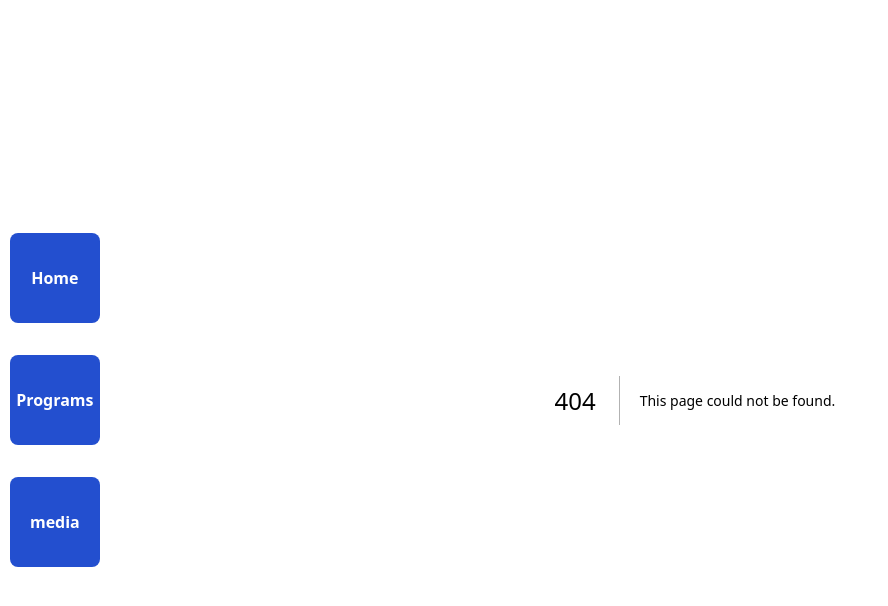
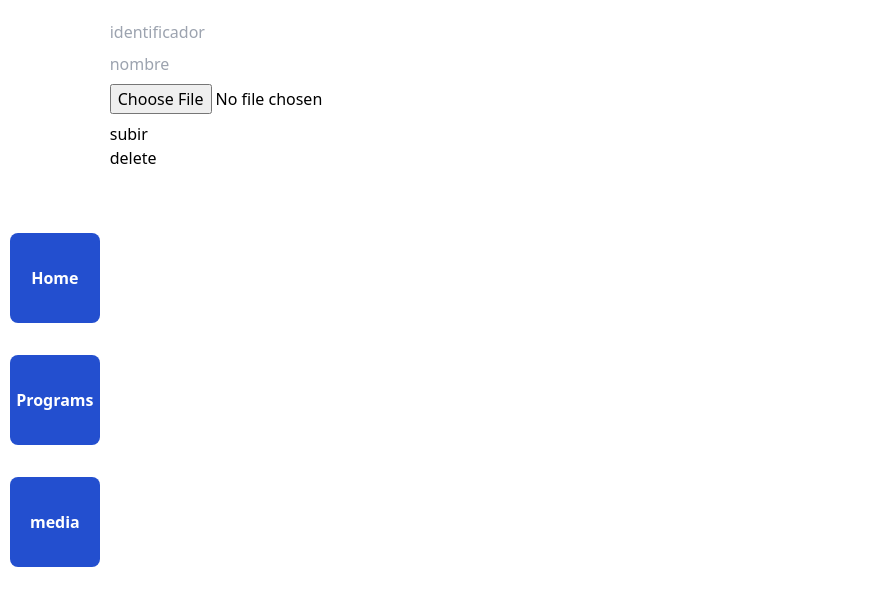
Before and after one commit to jorgezerpa/zw-dashboard, a Next.js app: page /media/edit/1 in a window 1280 px wide. Before the commit this address had no page. Shown: the top 606 px of the page, without its empty margins (0-888 px from the left). Built offline with nearby package versions, Linux system fonts and the light colour scheme; no server answers.

Commit message:
solve small bugs on media/edit file

```diff
--- a/src/commons/Sidebar.tsx
+++ b/src/commons/Sidebar.tsx
@@ -1,22 +1,29 @@
 import React from 'react'
 import Link from 'next/link'
+import { useUIContext } from '../context/UIContext'
 
 const items = ['', 'programs']
 
 export const Sidebar = () => {
+  const context = useUIContext()
+
+  const handleOnClick = () => {
+    context.setIsLoading(true)
+  }
+
   return (
     <div className='w-[120px] h-screen flex flex-col items-center justify-center gap-8'>
-              <Link className='text-white font-bold text-center' href={`/`}>
+              <Link onClick={handleOnClick} className='text-white font-bold text-center' href={`/`}>
                 <div className='w-[90px] h-[90px] rounded-lg bg-[#234fcf] flex justify-center items-center'>
                       Home
                 </div>
               </Link>
-              <Link className='text-white font-bold text-center' href={`/programs`}>
+              <Link onClick={handleOnClick} className='text-white font-bold text-center' href={`/programs`}>
                 <div className='w-[90px] h-[90px] rounded-lg bg-[#234fcf] flex justify-center items-center'>
                       Programs
                 </div>
               </Link>
-              <Link className='text-white font-bold text-center' href={`/media`}>
+              <Link onClick={handleOnClick} className='text-white font-bold text-center' href={`/media`}>
                 <div className='w-[90px] h-[90px] rounded-lg bg-[#234fcf] flex justify-center items-center'>
                       media
                 </div>
--- /dev/null
+++ b/src/pages/media/edit/[id].tsx
@@ -0,0 +1,103 @@
+import React, { SyntheticEvent, useRef, useState, useEffect } from 'react'
+import { updateAsset, getAsset, deleteAsset } from '../../../services/zwAPI'
+import { useUIContext } from '../../../context/UIContext'
+import { useRouter } from 'next/router'
+
+type AssetType = {id: number|string, path:string, identifier:string, name:string}
+
+const update = () => {
+    const context = useUIContext()
+    const router = useRouter()
+    const formRef = useRef<HTMLFormElement>(null)
+    const [uploaded, setUploaded] = useState(false)
+    const [asset, setAsset] = useState<Partial<AssetType>>({})
+
+    useEffect(() => {
+        (async()=>{
+            try {
+                if(typeof router.query.id==='string'){
+                    let type: "image" | "video" | "file" = 'image' //by default to satisfy ts, but yes or yes have to be setted
+                    if(router.query.type==='images') type='image'
+                    if(router.query.type==='videos') type='video'
+                    if(router.query.type==='files') type='file'
+                    const result = await getAsset(router.query.id, type)
+                    setAsset(result)
+                    context.setIsLoading(false)
+                }
+            } catch (error) {
+                context.setIsLoading(false)
+                context.setError(false)
+            }
+        })()
+    }, [router])
+
+    const handleSubmit = async(e:SyntheticEvent) => {
+        e.preventDefault()
+        context.setIsLoading(true)
+        try {
+            if(formRef.current){
+                const data = new FormData(formRef.current)
+                if(typeof router.query.id==='string'){
+                let type: "image" | "video" | "file" = 'image' //by default to satisfy ts, but yes or yes have to be setted
+                if(router.query.type==='images') type='image'
+                if(router.query.type==='videos') type='video'
+                if(router.query.type==='files') type='file'
+                const result = await updateAsset(router.query.id, type, data)
+                context.setIsLoading(false)
+                setUploaded(true)
+                }
+            }
+        } catch (error) {
+            context.setIsLoading(false)
+            context.setError(true)
+        }
+    }
+
+    const handleDelete = async() => {
+        context.setIsLoading(true)
+        try {
+          if(asset.id){
+            let type: "image" | "video" | "file" = 'image' //by default to satisfy ts, but yes or yes have to be setted
+            if(router.query.type==='images') type='image'
+            if(router.query.type==='videos') type='video'
+            if(router.query.type==='files') type='file'
+            const result = await deleteAsset(asset.id as string, type)
+            router.back()
+          }
+        } catch (error) {
+            context.setIsLoading(false)
+            context.setError(true)
+        }
+    }
+
+    const handleOnChange = () => {
+        if(uploaded)setUploaded(false)
+    }
+
+    return (
+    <div>
+        <form ref={formRef} method='POST' onChange={handleOnChange} onSubmit={handleSubmit} encType="multipart/form-data" className='mt-5'>
+            <div className='mb-2 '>
+                <input defaultValue={asset.identifier} type="text" name="identifier" placeholder='identificador' />
+            </div>
+            <div className='mb-2 '>
+                <input defaultValue={asset.name} type="text" name="name" placeholder='nombre' />
+            </div>
+            <div className='mb-2 '>
+                <input type="file" name="asset" />
+            </div>
+            <button type='submit' >subir</button>
+            <div onClick={()=> handleDelete()} >delete</div>
+        </form>
+        { context.isLoading && 'uplodeando...' }
+        { uploaded && (
+            <>
+                <div onClick={()=>{context.setIsLoading(true); router.back()}}>volver</div>
+                <div>subido</div>
+            </>
+        )}
+    </div>
+  )
+}
+
+export default update
--- a/src/pages/media/index.tsx
+++ b/src/pages/media/index.tsx
@@ -1,53 +1,77 @@
-import React, { useState, useEffect, SyntheticEvent } from 'react'
+import React, { useState, useEffect, SyntheticEvent, useRef } from 'react'
 import { getAssets } from '../../services/zwAPI'
 import { useRouter } from 'next/router'
+import { useUIContext } from '../../context/UIContext'
+
+const defaultThumbnail = "i.natgeofe.com/n/548467d8-c5f1-4551-9f58-6817a8d2c45e/NationalGeographic_2572187_square.jpg"
 
 const index = () => {
+    const context = useUIContext()
     const router = useRouter()
-    const [assets, setAssets] = useState<{ name:string, identifier:string, path:string }[]>([])
+    const [assets, setAssets] = useState<{ id:string, name:string, identifier:string, path:string }[]>([])
+    const typeRef = useRef<HTMLSelectElement>(null)
 
     useEffect(() => {
       (async()=>{
+            context.setIsLoading(true)
             try {
                 const result = await getAssets('images')
                 setAssets(result.images)
+                context.setIsLoading(false)
             } catch (error) {
-            console.log(error)
+                context.setIsLoading(false)
+                context.setError(true)
             }
         })()
-    }, [])
+    }, [router])
 
     const handleFilter = async(filter:string|undefined) => {
             if(filter){
                 const result = await getAssets(filter)
                 setAssets(result[filter])
+                context.setIsLoading(false)
                 return
             }
       }
 
-    const handleClickToUpload = () => {
-        router.push('/media/upload')
-    }
+    const handleClickToUpload = () => {router.push('/media/upload')}
+    const handleClickToEdit = (id:string|number) => context.handleNavigate(`/media/edit/${id}?type=${typeRef.current?.value}`)
 
     return (
         <>
-        <select defaultValue="images" name="filter" id="filterWidgetsByType" onChange={(e:SyntheticEvent)=>{
+        { context.isLoading && 'loading' }
+            <>
+            <select ref={typeRef} defaultValue="images" name="filter" id="filterWidgetsByType" onChange={(e:SyntheticEvent)=>{
+            context.setIsLoading(true)
             const target = e.target as HTMLInputElement
             handleFilter(target.value)}
-        }>
+            }
+            >
                 <option value="images">Imagenes</option>
                 <option value="files">Archivos</option>
                 <option value="videos">Videos</option>
             </select>
                 <div onClick={handleClickToUpload} >crear</div>
-            { assets.length<=0 && <div>no tienes assets</div>}
-            { assets.length>0 && assets.map(asset => (
-                <div key={'media-'+asset.path}>
-                    <h3>{asset.name}</h3>
+                { (!context.isLoading && assets.length<=0) && <div>no tienes assets</div>}
+
+                { !context.isLoading && (
+                    <div className='flex justify-center flex-wrap gap-5'>
+                        { assets.length>0 && assets.map(asset => {
+                            const pathArr = asset.path.split("/")
+                            const path = pathArr.slice(3, pathArr.length).join("/")
+                            return(
+                                <div key={'media-'+asset.path} className="">
+                                    <div className='w-[150px] h-[150px] bg-center bg-no-repeat bg-cover' style={{ backgroundImage:`url(https://${ typeRef.current?.value==='images'?path:defaultThumbnail})` }}></div>
+                                    <h3 className='font-bold mb-2'>{asset.name}</h3>
                                     <p>{asset.identifier}</p>
-                    <p>{asset.path}</p>
+                                    <button onClick={()=>handleClickToEdit(asset.id)}>editar</button>
+                                    {/* <p>{asset.path}</p> */}
                                 </div>
-            ))}
+                            )
+                        })}
+                    </div>
+                )}
+            </>
         </>
     )
 }
--- a/src/pages/media/upload.tsx
+++ b/src/pages/media/upload.tsx
@@ -1,25 +1,60 @@
-import React, { SyntheticEvent, useRef } from 'react'
+import React, { SyntheticEvent, useRef, useState, useEffect } from 'react'
 import { uploadAsset } from '../../services/zwAPI'
+import { useUIContext } from '../../context/UIContext'
+import { useRouter } from 'next/router'
 
 const upload = () => {
+    const context = useUIContext()
+    const router = useRouter()
     const formRef = useRef<HTMLFormElement>(null)
+    const [uploaded, setUploaded] = useState(false)
+
+    useEffect(() => {
+        context.setIsLoading(false)
+    }, [])
+
+
     const handleSubmit = async(e:SyntheticEvent) => {
         e.preventDefault()
+        context.setIsLoading(true)
+        try {
             if(formRef.current){
                 const data = new FormData(formRef.current)
                 const result = await uploadAsset(data)
-            console.log(result)
+                context.setIsLoading(false)
+                setUploaded(true)
             }
+        } catch (error) {
+            context.setIsLoading(false)
+            context.setError(true)
+        }
+    }
+
+    const handleOnChange = () => {
+        if(uploaded)setUploaded(false)
     }
 
     return (
     <div>
-        <form ref={formRef} method='POST' onSubmit={handleSubmit} encType="multipart/form-data">
+        <form ref={formRef} method='POST' onChange={handleOnChange} onSubmit={handleSubmit} encType="multipart/form-data" className='mt-5'>
+            <div className='mb-2 '>
                 <input type="text" name="identifier" placeholder='identificador' />
+            </div>
+            <div className='mb-2 '>
                 <input type="text" name="name" placeholder='nombre' />
+            </div>
+            <div className='mb-2 '>
                 <input type="file" name="asset" />
+            </div>
             <button type='submit' >subir</button>
         </form>
+        { context.isLoading && 'uplodeando...' }
+        { uploaded && (
+            <>
+                <div onClick={()=>{context.setIsLoading(true); router.back()}}>volver</div>
+                <div>subido</div>
+            </>
+        )}
     </div>
   )
 }
--- a/src/services/zwAPI.ts
+++ b/src/services/zwAPI.ts
@@ -87,6 +87,10 @@ export const uploadAsset = async(asset:any) => {
     const result = await axios.post(endpoints.mediaUpload(), asset)
     return result.data.data
 }
+export const getAsset = async(id:string, type:'image'|'video'|'file') => {
+    const result = await axios.get(endpoints.mediaGetOne(id, type))
+    return result.data.data
+}
 export const updateAsset = async(id:string, type:'image'|'video'|'file', asset:any) => {
     const result = await axios.patch(endpoints.mediaUpdate(id, type), asset)
     return result.data.data
--- a/src/utils/zwEndpoints.ts
+++ b/src/utils/zwEndpoints.ts
@@ -21,6 +21,7 @@ const endpoints = {
 
     mediaUpload: ()=>`${BASEPATH}/media/manage/upload`,
     mediaUpdate: (id:string, type:string)=>`${BASEPATH}/media/manage/${id}?type=${type}`,
+    mediaGetOne: (id:string, type:string)=>`${BASEPATH}/media/manage/${id}?type=${type}`,
     mediaDelete: (id:string, type:string)=>`${BASEPATH}/media/manage/${id}?type=${type}`,
     mediaGetAssets: `${BASEPATH}/media/manage`
 
```
Lines whose indentation alone changed are shown as unchanged.
